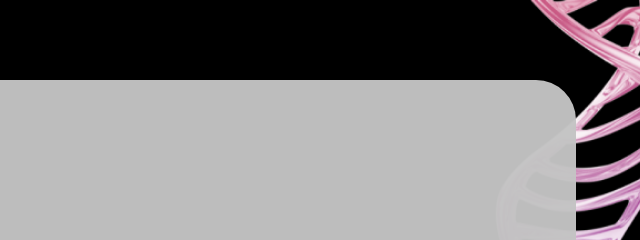
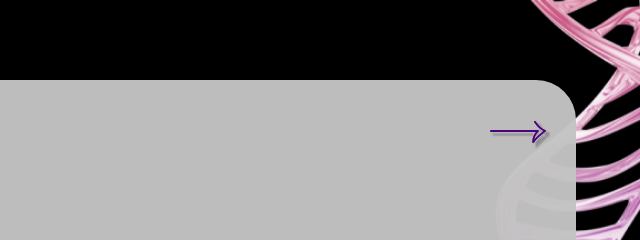
Before and after one commit to Nadoyedlivy-Apelsin/front, a plain HTML site: page index.html in a window 1280 px wide. Shown: the top 240 px of the page, 640-1280 px from the left. Drawn offline with Linux system fonts and the light colour scheme.

Commit message:
[feat] add arrows

```diff
--- a/assets/cards.css
+++ b/assets/cards.css
@@ -26,7 +26,14 @@ body {
     z-index: -1;
 }
 
+.right-arrow {
+    position: absolute;
+    top: 20px;
+    left: 20px;
+}
+
 .main-card {
+    position: relative;
     padding-top: 50px;
     border-radius: 40px;
     background-color: #C4C4C4;
--- a/assets/index.css
+++ b/assets/index.css
@@ -20,7 +20,14 @@ body {
     z-index: -1;
 }
 
+.left-arrow {
+    position: absolute;
+    top: 20px;
+    right: 20px;
+}
+
 .main-card {
+    position: relative;
     display: flex;
     flex-direction: column;
     align-content: center;
--- a/index.html
+++ b/index.html
@@ -10,6 +10,9 @@
     <div>
         <img alt="gene" class="gene-img" src="assets/gene.png">
         <div class="main-card">
+            <a href="cards.html">
+                <img alt="left-arrow" class="left-arrow" src="assets/left-arrow.png">
+            </a>
             <form method="POST">
                 <h1>GEVERSE</h1>
                 <label>
```
Also changed, not shown: cards.html (+3 -0 lines), assets/left-arrow.png (added), assets/right-arrow.png (added).
